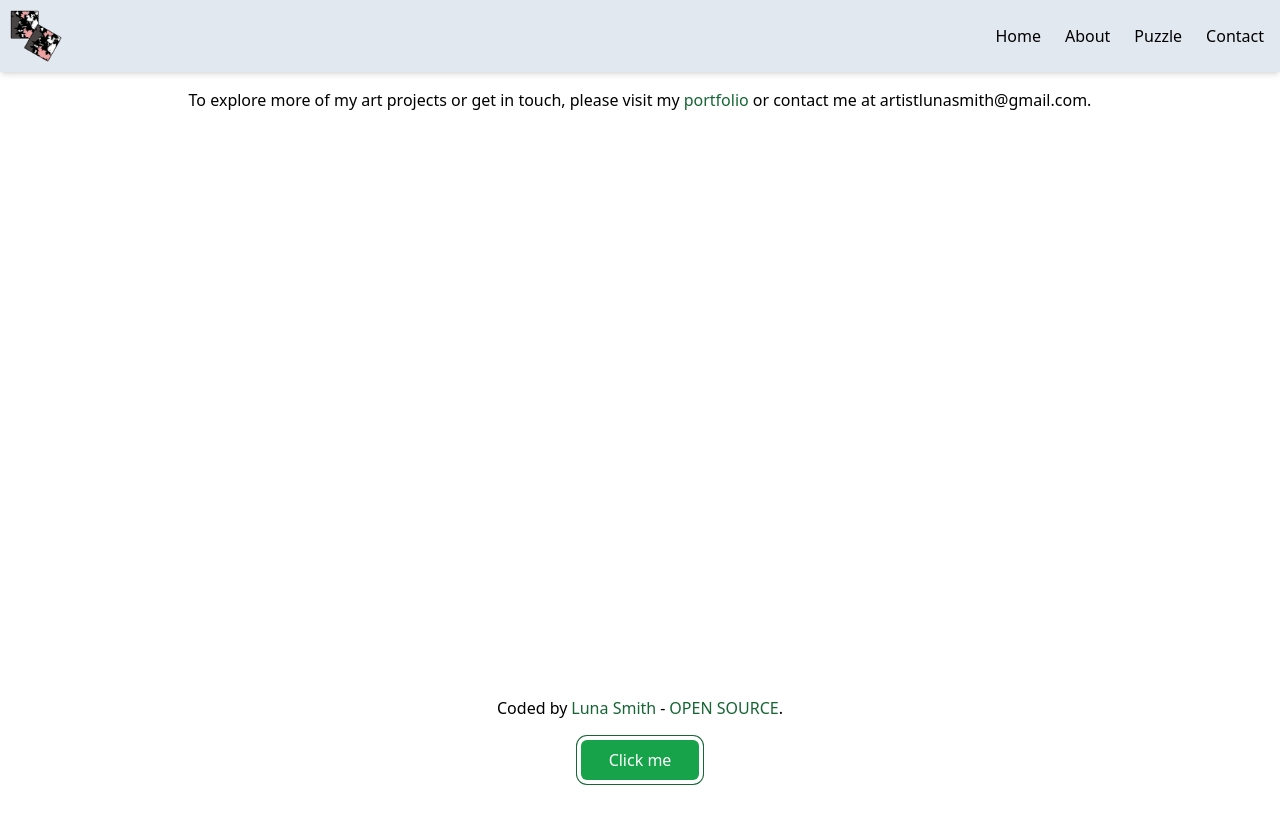
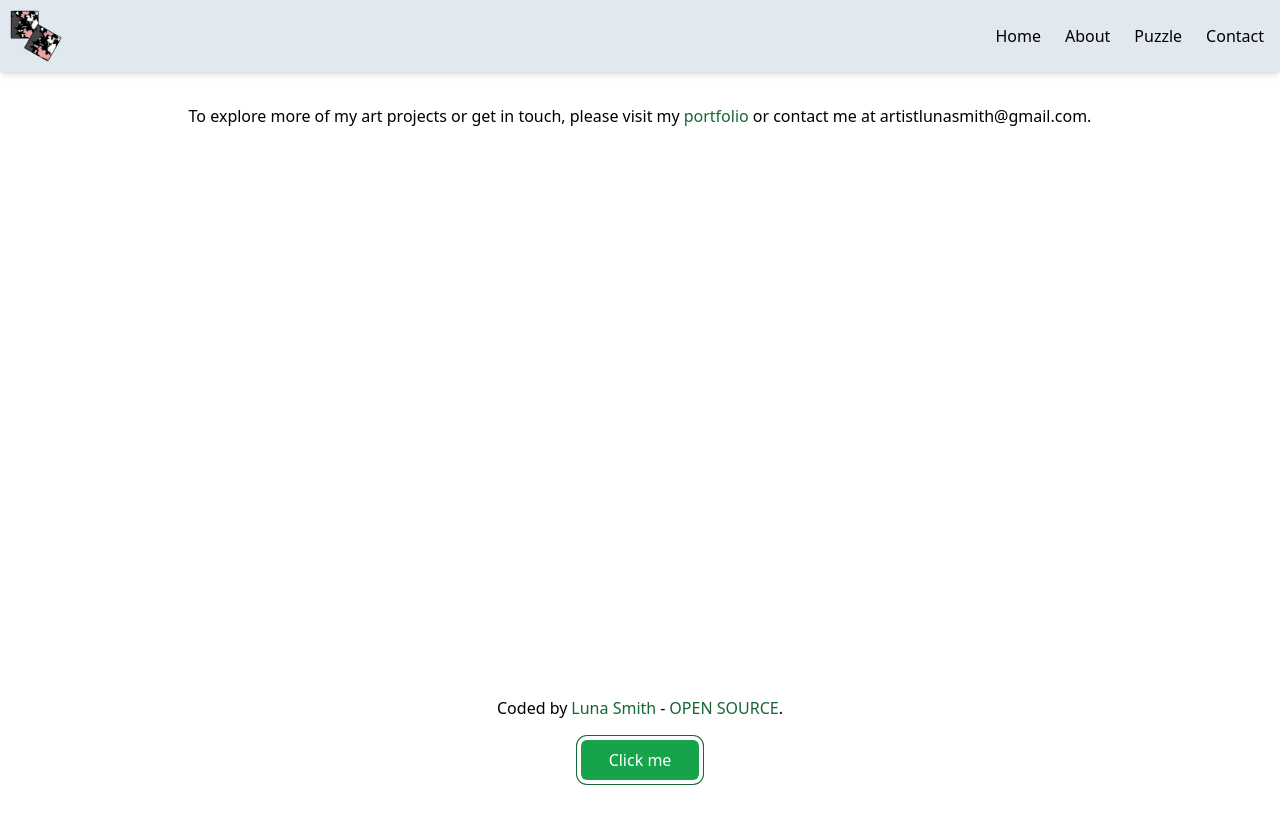
Before and after one commit to Lu-Smith/searchbar_react_vite, a React (Vite) app in the folder react-search-bar/: page /contact in a window 1280 px wide. Shown: the top 824 px of the page. Built offline with nearby package versions, Linux system fonts and the light colour scheme.

Commit message:
Updated content in About.tsx

```diff
--- a/react-search-bar/src/components/pages/About.tsx
+++ b/react-search-bar/src/components/pages/About.tsx
@@ -2,7 +2,7 @@
 
 const About = () => {
   return (
-    <div className='text-center py-4'>Just having fun with a search bar 😃</div>
+    <div className='text-center p-8'>Just having fun with React and Tailwind 😃</div>
   )
 }
 
--- a/react-search-bar/src/components/pages/Contact.tsx
+++ b/react-search-bar/src/components/pages/Contact.tsx
@@ -2,7 +2,7 @@
 
 const Contact = () => {
   return (
-    <div className='text-center p-4'>
+    <div className='text-center p-8'>
       <h3>To explore more of my art projects or get in touch, please visit my
         <a
           className='text-green-800 hover:text-blue-800 transition duration-300 ml-1 mr-1
```
